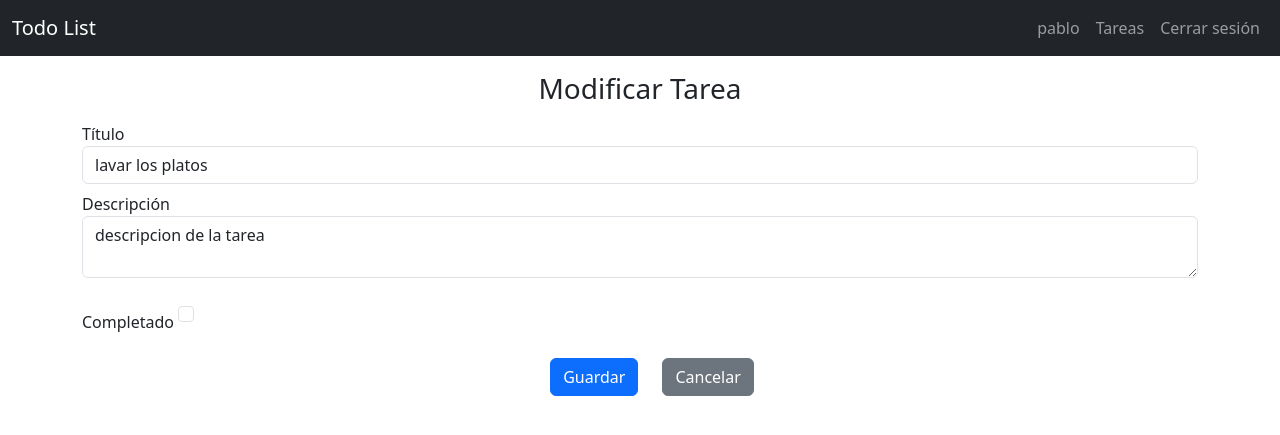
After one commit to Luis-Pablo/todo-list-flask, a Flask app: page /todo/update/1 in a window 1280 px wide. The commit adds this page. Shown: the top 435 px of the page. Run offline with Flask 3, Linux system fonts and the light colour scheme; a user stored in the database is signed in; data comes from the database, SQL or seed files in the repository; both versions use the stored data as it was after the commit.

Commit message:
CRUD funcionando

```diff
--- a/todor/auth.py
+++ b/todor/auth.py
@@ -12,8 +12,6 @@ def register():
     if request.method == 'POST':
         username = request.form['username']
         password = request.form['password']
-
-
 
         user = User(username, generate_password_hash(password))
 
@@ -50,7 +48,6 @@ def login():
             session['user_id'] = user.id
             return redirect(url_for('todo.index'))
 
-
         flash(error)
 
     return render_template('auth/login.html')
--- a/todor/templates/base.html
+++ b/todor/templates/base.html
@@ -17,12 +17,13 @@
                 <span class="navbar-toggler-icon"></span>
             </button>
 
-            <div class="collapse navbar-collapse justify-content" id="navbarNavAltMarkup">
+            <div class="collapse navbar-collapse justify-content-end" id="navbarNavAltMarkup">
                 <div class="navbar-nav">
                     {% if g.user %}
                     <span class="nav-link activate">{{g.user.username}}</span>
+                    <a class="nav-link" href="{{url_for('todo.index')}}">Tareas</a>
+                    <a class="nav-link" href="{{url_for('auth.logout')}}">Cerrar sesión</a>
 
-                    <a class="nav-link" href="{{url_for('auth.login')}}">Cerrar sesión</a>
                     {% else %}
                     <a class="nav-link" href="{{url_for('auth.register')}}">Registrarse</a>
                     <a class="nav-link" href="{{url_for('auth.login')}}">Iniciar sesion</a>
--- /dev/null
+++ b/todor/templates/todo/update.html
@@ -0,0 +1,31 @@
+{% extends 'base.html' %}
+
+{% block content %}
+<section class="container-sm">
+    <h3 class="text-center mt-3 mb-3">{% block title %}Modificar Tarea{% endblock %}</h3>
+    <form action="" method="post">
+        <div class="form-group">
+            <label for="title" class="">Título</label>
+            <input class="form-control" id="title" name="title" required value="{{todo.title}}" />
+        </div>
+        <div class="form-group">
+            <label for="des" class="mt-2">Descripción</label>
+            <textarea class="form-control " id="des" name="des" required>{{todo.des}}</textarea>
+        </div>
+        <br>
+        <div class="form-group">
+            <label for="state" class="mt-2">Completado</label>
+            <input class="form-check-input " type="checkbox" id="state" name="state" {% if todo.state == true %} checked {% endif %} />
+        </div>
+        <br>
+        <div class="d-flex justify-content-center">
+            <input type="submit" class="btn btn-primary mx-4" value="Guardar" />
+            <a href="{{url_for('todo.index')}}" class="btn btn-secondary">Cancelar</a>
+        </div>
+
+    </form>
+</section>
+
+
+
+{% endblock %}
--- a/todor/todo.py
+++ b/todor/todo.py
@@ -1,11 +1,59 @@
-from flask import Blueprint, render_template
+from flask import Blueprint, render_template, request,  redirect, url_for, g
 
 bp = Blueprint('todo', __name__, url_prefix ='/todo')
 
+from todor.auth import login_required
+
+from .models import Todo, User
+from todor import db
+
+
 @bp.route('/list')
+@login_required
 def index():
-    return render_template('todo/index.html')
+    todos = Todo.query.all()
+    return render_template('todo/index.html', todos = todos)
 
-@bp.route('/create')
+@bp.route('/create', methods=['GET', 'POST'])
+@login_required
 def create():
-    return "Crear un tarea"
+    if request.method == 'POST':
+        title = request.form['title']
+        des = request.form['des']
+
+        todo = Todo(g.user.id, title, des)
+
+        db.session.add(todo)
+        db.session.commit()
+        return redirect(url_for('todo.index'))
+    return render_template('todo/create.html')
+
+def get_todo(id):
+    todo = Todo.query.get_or_404(id)
+    return todo
+
+@bp.route('/update/<int:id>', methods=['GET', 'POST'])
+@login_required
+def update(id):
+
+    todo = get_todo(id)
+
+    if request.method == 'POST':
+        todo.title = request.form['title']
+        todo.des = request.form['des']
+        todo.state = True if request.form.get('state') == 'on' else False
+
+
+
+        db.session.commit()
+        return redirect(url_for('todo.index'))
+    return render_template('todo/update.html', todo = todo)
+
+
+@bp.route('/delete/<int:id>')
+@login_required
+def delete(id):
+    todo = get_todo(id)
+    db.session.delete(todo)
+    db.session.commit()
+    return redirect(url_for('todo.index'))
```
Also changed, not shown: todor/templates/todo/create.html (added, +26 -0 lines), todor/templates/todo/index.html (+43 -6 lines), instance/todolist.db.
